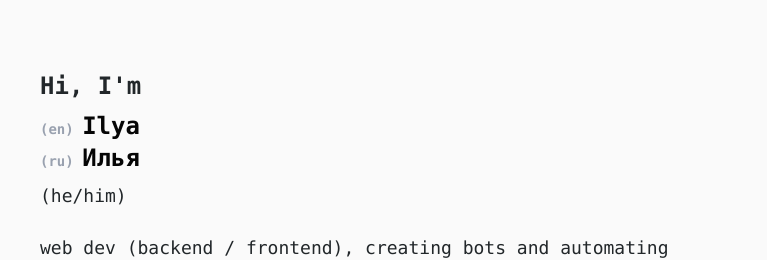
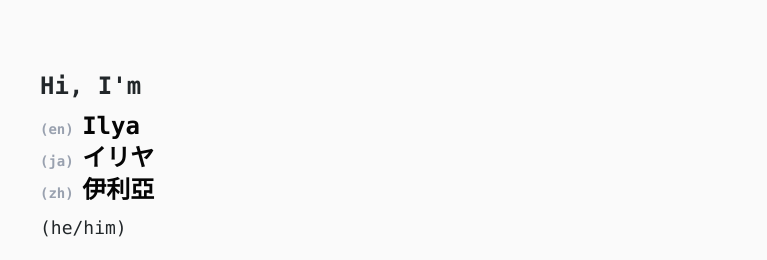
Before and after one commit to assailance/assailance-website, a Vue app: page / in a window 1280 px wide. Shown: the part 162-422 px from the top of the page, without its empty margins (248-1015 px from the left). Built offline with nearby package versions, Linux system fonts and the light colour scheme; no server answers.

Commit message:
feat: обновлён заголовок h1 на главной странице

```diff
--- a/src/pages/Index/sections/InfoSection.vue
+++ b/src/pages/Index/sections/InfoSection.vue
@@ -11,13 +11,15 @@ const emailUrl = import.meta.env.VITE_EMAIL_URL
 <template>
   <section>
     <!-- Info -->
-    <div class="mb-2 text-2xl font-semibold">
-      <h1>Hi, I'm</h1>
-      <div class="text-accent mt-2">
+    <h1 class="mb-2 text-2xl font-semibold">
+      <span>Hi, I'm</span> <br />
+      <span class="sr-only">Ilya</span>
+      <span class="text-accent mt-2 inline-block" aria-hidden="true">
         <span class="text-sm text-gray-400">(en) </span>Ilya <br />
-        <span class="text-sm text-gray-400">(ru) </span>Илья <br />
-      </div>
-    </div>
+        <span class="text-sm text-gray-400">(ja) </span>イリヤ <br />
+        <span class="text-sm text-gray-400">(zh) </span>伊利亞 <br />
+      </span>
+    </h1>
     <p class="mb-6 text-lg">(he/him)</p>
     <p class="mb-8 text-lg">web dev (backend / frontend), creating bots and automating scripts.</p>
     <!-- /Info -->
```
